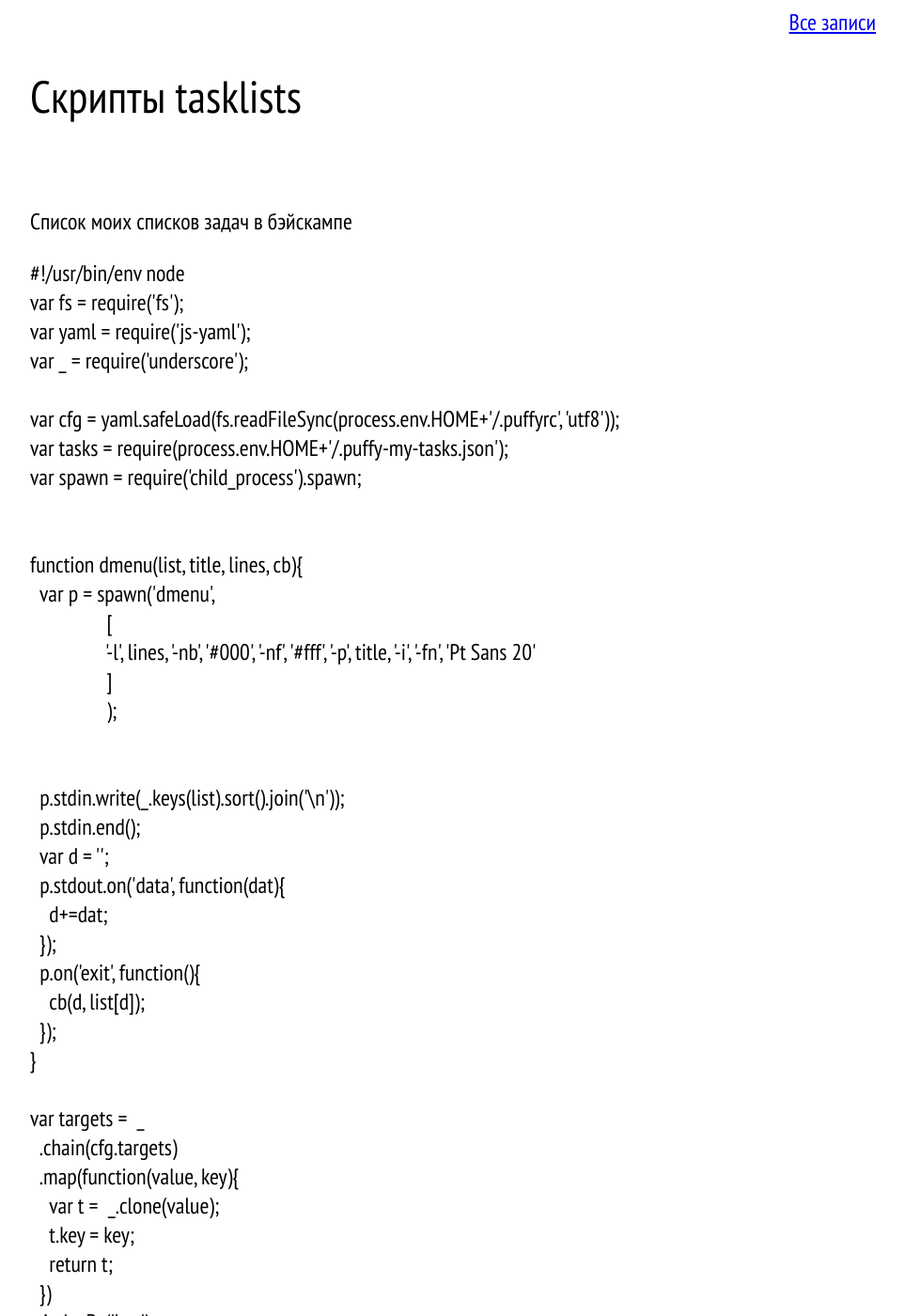
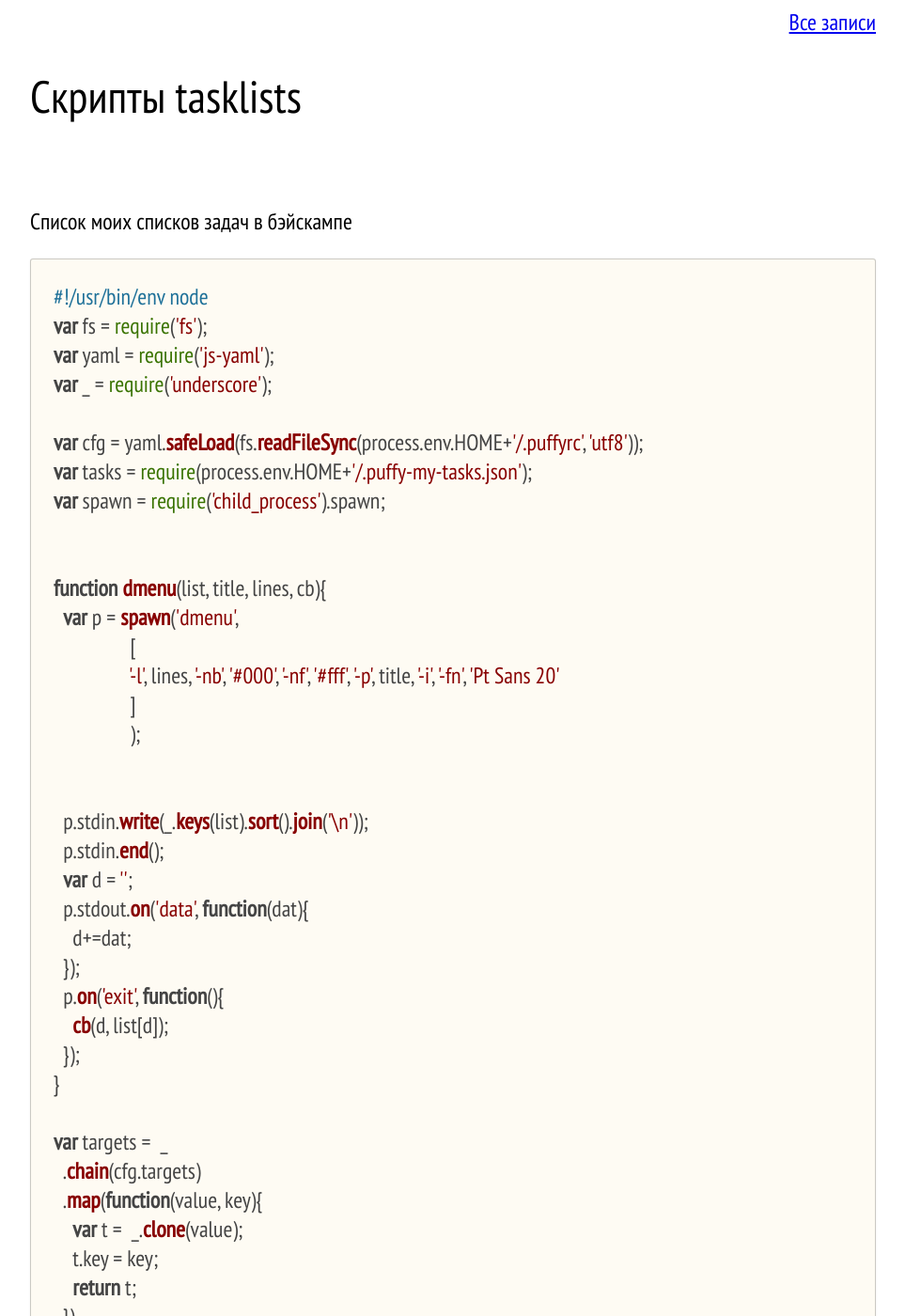
Before and after one commit to Bubujka/bubujka.org, a Jekyll site: the page built from _bin/tasklists.md, in a window 1280 px wide and 1400 px high. Shown: the whole window at 94% size, without its empty margins (158-1121 px from the left). Built offline with Jekyll 4.4.1, drawn with Linux system fonts in a browser that asks for light colours; nearby versions of some CDN libraries; a script that is not in the unit is left out; some of the changed text lies outside the part shown.

Commit message:
Поправил определение синтаксиса для js файлов

````diff
--- a/_bin/tasklists.md
+++ b/_bin/tasklists.md
@@ -1,11 +1,11 @@
 ---
-lang: node
+lang: js
 layout: bin
 name: tasklists
 title: Список моих списков задач в бэйскампе
 ---
 {% raw %}
-```node
+```js
 #!/usr/bin/env node
 var fs = require('fs');
 var yaml = require('js-yaml');
````
Also changed, not shown: 1 other file.
